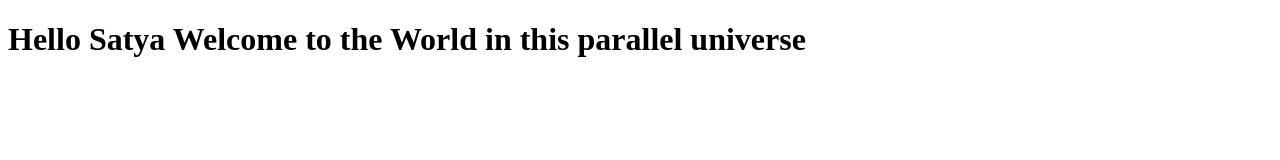
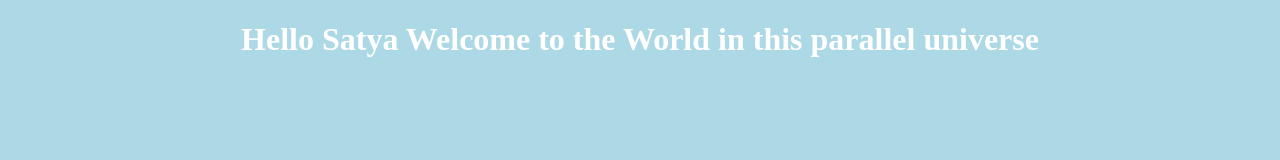
Before and after one commit to Usernamesatya/myrepo, a plain HTML site: page index.html in a window 1280 px wide. Drawn offline with Linux system fonts and the light colour scheme.

Commit message:
Edit design for web

```diff
--- a/index.html
+++ b/index.html
@@ -3,6 +3,7 @@
 <head>
     <meta charset="UTF-8">
     <meta name="viewport" content="width=device-width, initial-scale=1.0">
+    <link rel="stylesheet" href="style.css">
     <title>Document</title>
 </head>
 <body>
--- /dev/null
+++ b/style.css
@@ -0,0 +1,8 @@
+/*style.css */
+body {
+    background-color: lightblue;
+}
+h1 {
+    color: white;
+    text-align: center;
+}
```
